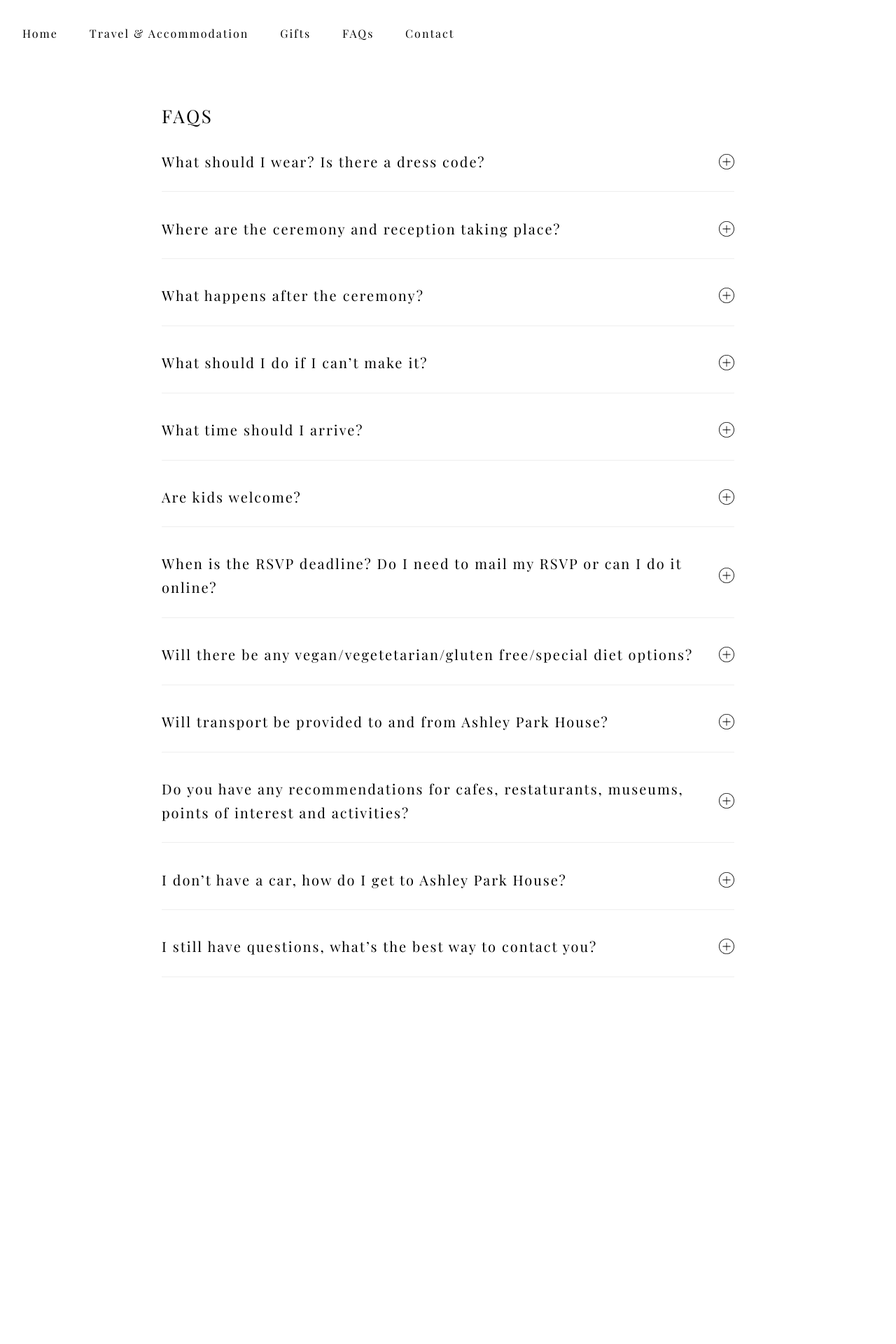
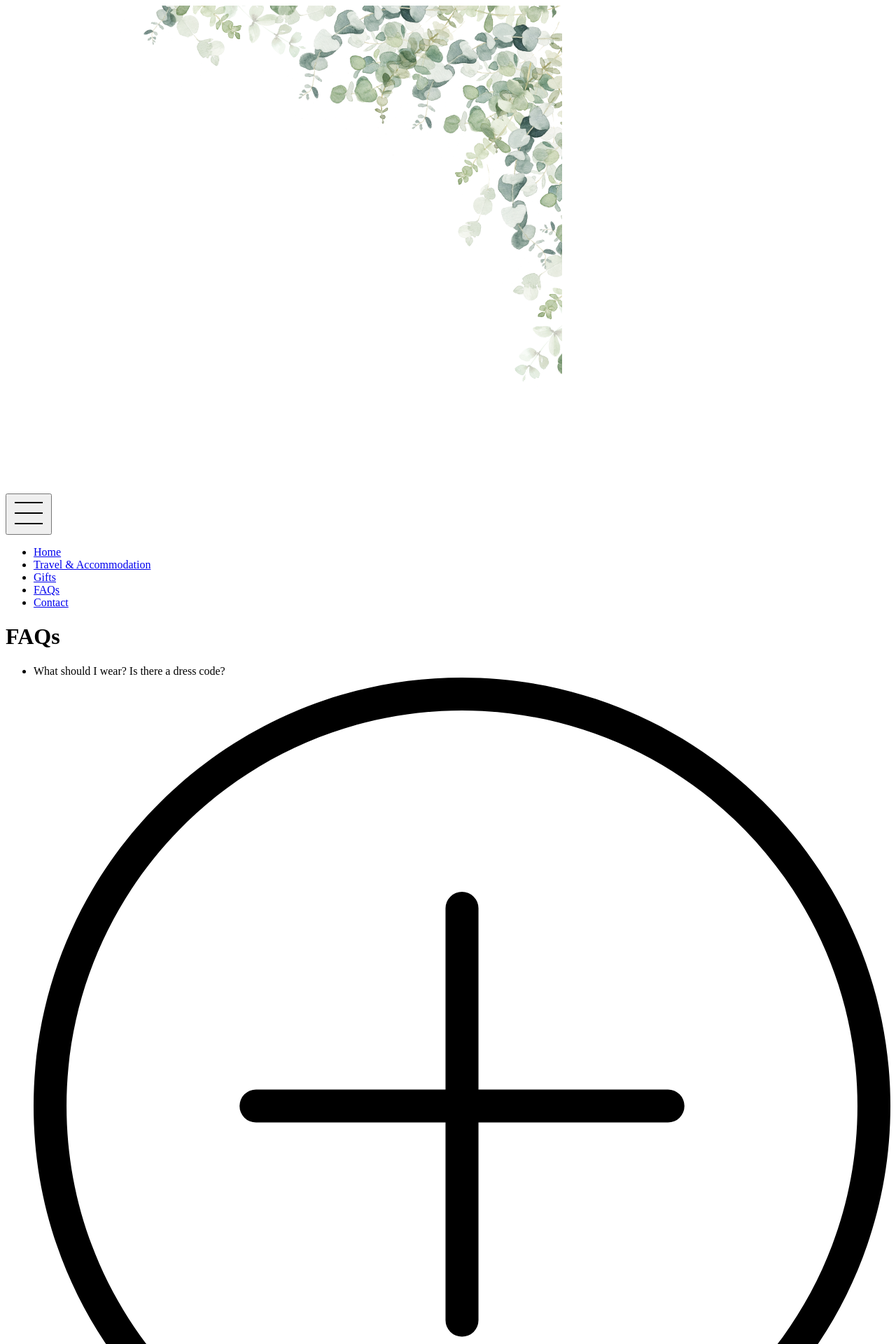
Before and after one commit to eoinotoole/wedding-invitation, a PHP site: page /faqs in a window 1280 px wide. Shown: the top 1920 px of the page at 70% size. Before the commit the page ends 1396 px from the top, so only its background shows below. Run offline with PHP 8.4, Linux system fonts and the light colour scheme; style sheets or scripts are compiled from the project's sources; some libraries are stand-ins or nearby versions.

Commit message:
top leaves to every page

```diff
--- a/client/src/js/images.js
+++ b/client/src/js/images.js
@@ -1,6 +1,8 @@
 import leaves1 from "../images/new-leaves1.png";
 import leaves2 from "../images/new-leaves2.png";
 import leaves3 from "../images/new-leaves3.png";
+
+import favicon from "../images/favicon.png";
 
 import menuIcon from "../images/icon-menu.svg";
 import closeIcon from "../images/icon-close.svg";
@@ -9,6 +11,7 @@ export default {
   leaves1,
   leaves2,
   leaves3,
+  favicon,
   menuIcon,
   closeIcon,
 };
--- a/client/src/scss/base/layout.scss
+++ b/client/src/scss/base/layout.scss
@@ -10,7 +10,10 @@ body {
 }
 
 .article-page {
-  padding: 9rem 0 4rem;
+  position: relative;
+  z-index: 1;
+  background-color: transparent;
+  padding: 10rem 0 4rem;
 }
 
 .container {
--- a/client/webpack.config.js
+++ b/client/webpack.config.js
@@ -9,7 +9,7 @@ module.exports = {
     path: path.resolve(path.join(__dirname, "../"), "static"),
     filename: "bundle.js",
   },
-  plugins: [new MiniCssExtractPlugin()],
+  plugins: [new MiniCssExtractPlugin({ filename: "main.1.0.css" })],
   module: {
     rules: [
       {
--- a/src/Views/templates/header.php
+++ b/src/Views/templates/header.php
@@ -12,10 +12,12 @@
     <link rel="preconnect" href="https://fonts.googleapis.com">
     <link rel="preconnect" href="https://fonts.gstatic.com" crossorigin>
     <link href="https://fonts.googleapis.com/css2?family=Playfair+Display&display=swap" rel="stylesheet">
-    <link rel="stylesheet" href="/static/main.css" />
+    <link rel="icon" type="image/x-icon" href="static/images/favicon.png">
+    <link rel="stylesheet" href="/static/main.1.0.css" />
 </head>
 
 <body>
     <div class="page">
+        <img class="intro__leaves" src="/static/images/new-leaves1.png" alt="Hanging leaves illustration" />
         <?php include_once __DIR__ . '/nav.php'; ?>
         <div class="modal-container"></div>
--- a/src/Views/templates/home.php
+++ b/src/Views/templates/home.php
@@ -1,7 +1,6 @@
 <?php include_once __DIR__ . '/header.php' ?>
 <main>
     <section class="intro">
-        <img class="intro__leaves" src="/static/images/new-leaves1.png" alt="Hanging leaves illustration" />
         <img class="intro__leaves-2" src="/static/images/new-leaves3.png" alt="Hanging leaves illustration" />
         <div class="container">
             <div class="intro__content">
```
Also changed, not shown: client/src/images/favicon.png (added), icons8-wedding-day-16.png (added).
